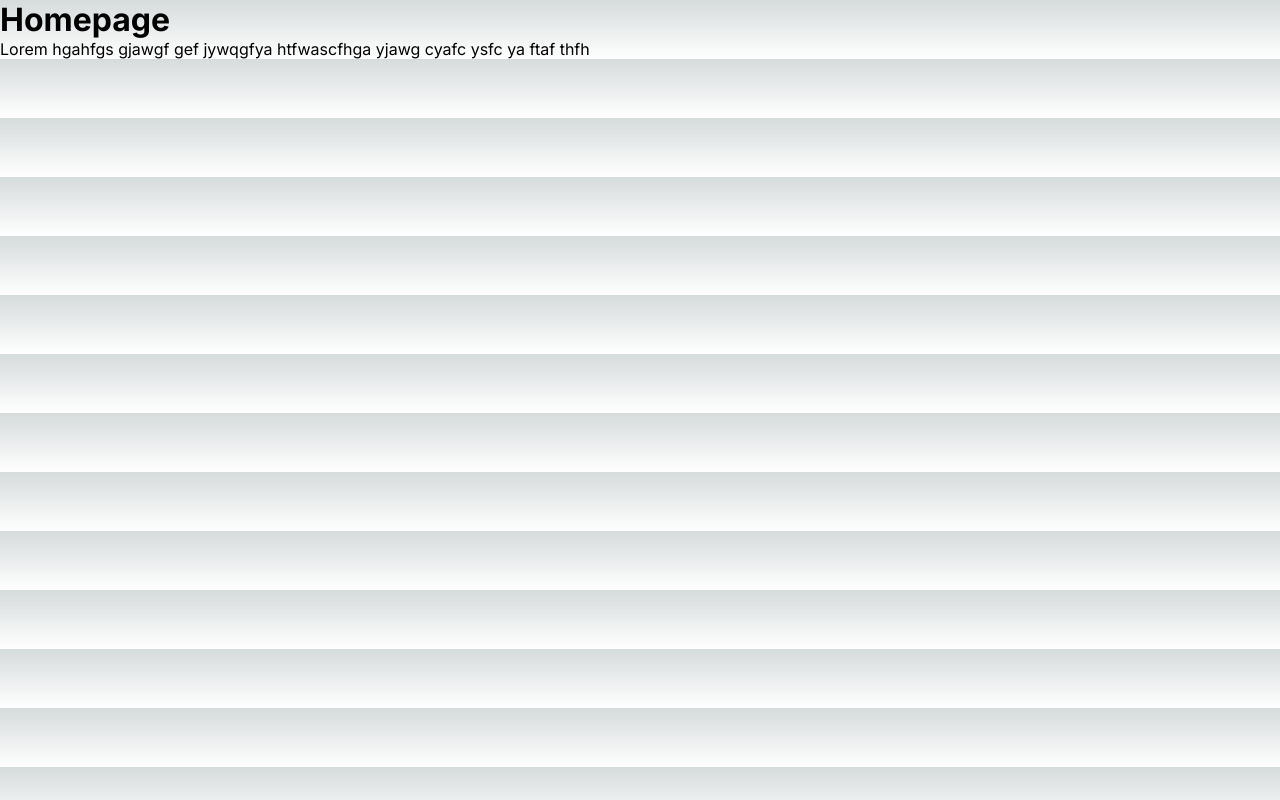
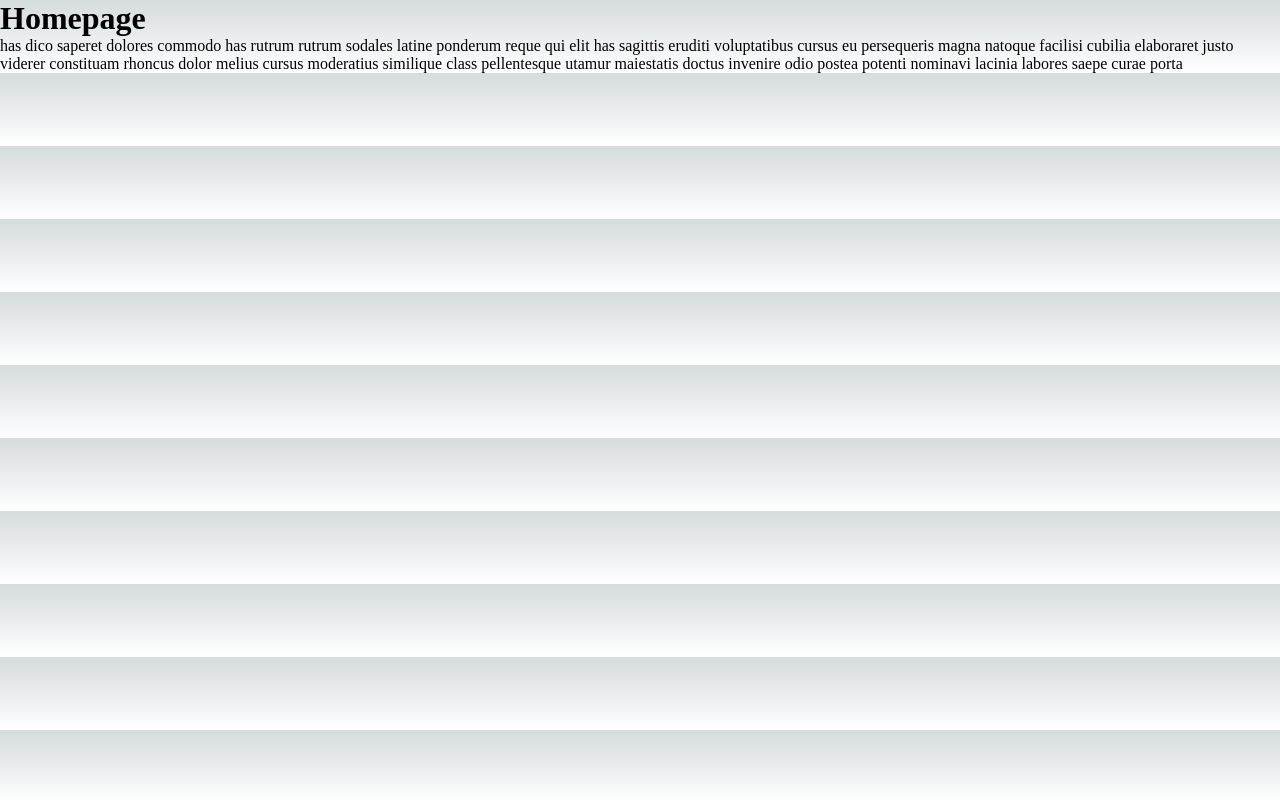
Before and after one commit to DushanthaOlinda/VenomVerse-Dashboard, a Next.js app: page / in a window 1280 px wide. Built offline with nearby package versions, Linux system fonts and the light colour scheme.

Commit message:
First commit

```diff
--- a/app/layout.js
+++ b/app/layout.js
@@ -1,17 +1,15 @@
 import './globals.css'
-import { Inter } from 'next/font/google'
 
-const inter = Inter({ subsets: ['latin'] })
 
 export const metadata = {
-  title: 'Create Next App',
-  description: 'Generated by create next app',
+  title: 'VenomVerse Dashboard',
+  description: 'VenomVerse Dashboard',
 }
 
 export default function RootLayout({ children }) {
   return (
     <html lang="en">
-      <body className={inter.className}>{children}</body>
+      <body>{children}</body>
     </html>
   )
 }
--- a/app/page.jsx
+++ b/app/page.jsx
@@ -4,7 +4,7 @@ const Homepage = () => {
     return (
         <div>
             <h1>Homepage</h1>
-            <p>Lorem hgahfgs gjawgf gef jywqgfya htfwascfhga yjawg cyafc  ysfc ya ftaf thfh</p>
+            <p>has dico saperet dolores commodo has rutrum rutrum sodales latine ponderum reque qui elit has sagittis eruditi voluptatibus cursus eu persequeris magna natoque facilisi cubilia elaboraret justo viderer constituam rhoncus dolor melius cursus moderatius similique class pellentesque utamur maiestatis doctus invenire odio postea potenti nominavi lacinia labores saepe curae porta</p>
         </div>
     )
 }
```
